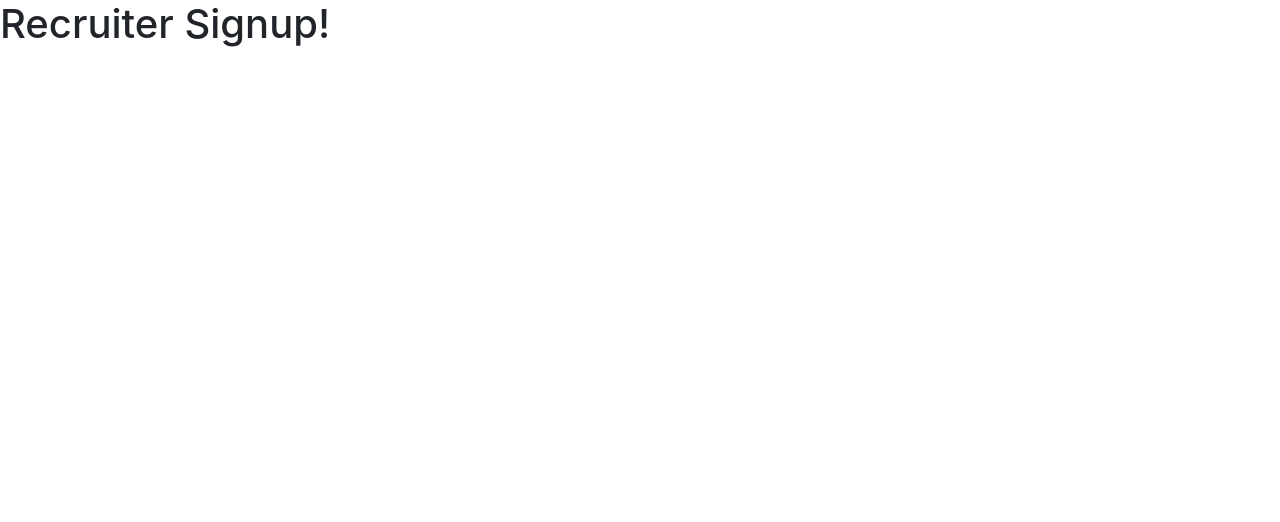
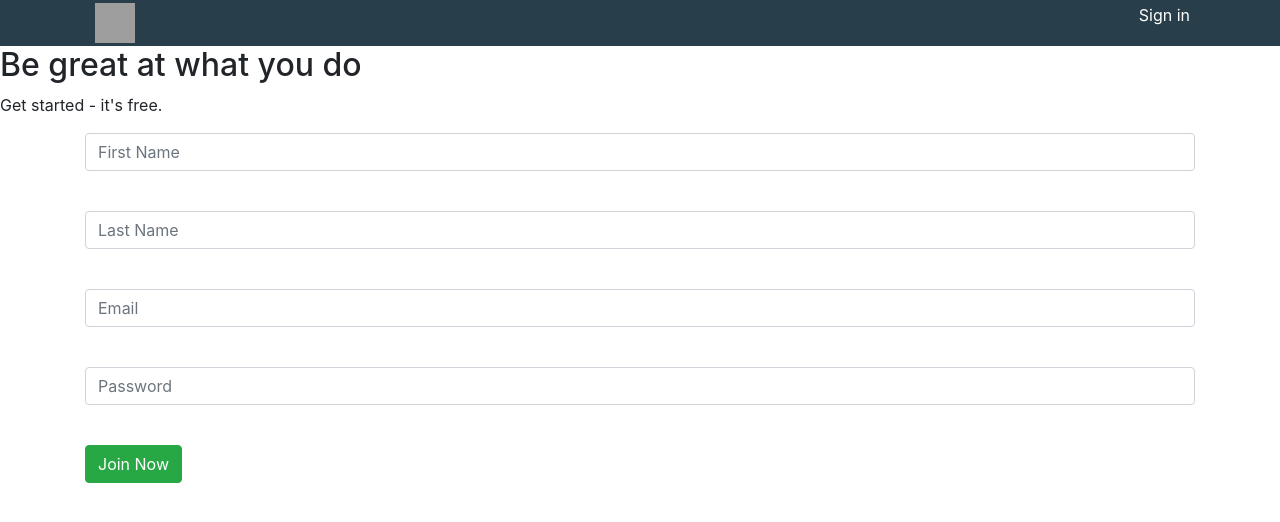
Before and after one commit to AkhilKrishnamurthy/LinkedIn-Prototype, a React (Create React App) app in the folder linkedin/: page /recruiter-signup in a window 1280 px wide. Shown: the top 522 px of the page. Built offline with nearby package versions, Linux system fonts and the light colour scheme; grey boxes are pictures that could not be loaded.

Commit message:
Added Login/Signup

```diff
--- /dev/null
+++ b/linkedin/src/components/Header/Header1.js
@@ -0,0 +1,24 @@
+import React, { Component } from 'react';
+import {Link} from 'react-router-dom';
+class Header1 extends Component {
+    constructor(props) {
+        super(props);
+        console.log(props);
+    }
+
+    render() {
+        return (
+            <div className="header-container">
+                <div className="container">
+                    <div className="header-content-container">
+                        <img className="img-container linkedIn-logo" src="http://www.theredbrickroad.com/wp-content/uploads/2017/05/linkedin-logo-copy.png" alt="logo"></img>
+                        <span className="nav-links">
+                        <Link to="/login">Sign in</Link>
+                        </span>
+                    </div>
+                </div>
+            </div>
+        );
+    }
+}
+export default Header1;
--- a/linkedin/src/components/Login/Login.js
+++ b/linkedin/src/components/Login/Login.js
@@ -2,6 +2,7 @@ import React, {Component} from 'react';
 import {connect} from 'react-redux';
 import {login} from '../../actions/LoginAction';
 import Header from '../Header/Header';
+import {Link} from 'react-router-dom';
 
 class Login extends Component{
 
@@ -16,10 +17,27 @@ class Login extends Component{
 
     render(){
         return(
-            <div>
-            <Header/>
-                <h1>Login page!</h1>
-                <h3>{this.props.loginStateStore.result}</h3>
+            <div class="container">
+
+                <div class="login-form">
+                    <div class="main-div">
+                        <div class="panel">
+                            <h2>Welcome Back</h2>
+                            <p>Don't miss your next opportunity. Sign in to stay updated on your professional world.</p>
+                        </div>
+
+                            <div class="form-group">
+                                <input type="text" class="form-control" name="email" placeholder="Email"/>
+                            </div>
+                            <div class="form-group">
+                                <input type="password" class="form-control" name="password" placeholder="Password"/>
+                            </div>
+                            <button class="btn btn-primary">Sign in</button>
+                            <br></br><br/>
+                            <p>New to LinkedIn? Join now</p>
+                            <Link to = '/signup'>Join</Link>
+                    </div>
+                </div>
             </div>
         );
     }
--- a/linkedin/src/components/Signup/RecruiterSignup.js
+++ b/linkedin/src/components/Signup/RecruiterSignup.js
@@ -1,5 +1,5 @@
 import React, {Component} from 'react';
-
+import Header1 from '../Header/Header1';
 class RecruiterSignup extends Component{
 
     constructor(props){
@@ -10,7 +10,39 @@ class RecruiterSignup extends Component{
     render(){
         return(
             <div>
-                <h1>Recruiter Signup!</h1>
+            <Header1/>
+            <div class="login-form">
+                    <div class="main-div">
+                        <div class="panel">
+                            <h2>Be great at what you do</h2>
+                            <p>Get started - it's free.</p>
+                        </div>
+            <div class = "container">
+            <form>
+                    <div class="form-group">
+                        <input type="text" class="form-control" name="Name" placeholder="First Name"/>
+                    </div>
+                    <br/>
+                    <div class="form-group">
+                        <input type="text" class="form-control" name="Name" placeholder="Last Name"/>
+                    </div>
+                    <br/>
+                    <div class="form-group">
+                            <input type="text" class="form-control" name="Email" placeholder="Email"/>
+                    </div>
+                    <br/>
+                    <div class="form-group">
+                            <input type="password" class="form-control" name="Password" placeholder="Password"/>
+                    </div>
+                    <br/>
+                    <div>
+                        <button class="btn btn-success" type="submit">Join Now</button>
+                    </div>
+                    </form>
+
+            </div>
+            </div>
+            </div>
             </div>
         );
     }
--- a/linkedin/src/components/Signup/Signup.js
+++ b/linkedin/src/components/Signup/Signup.js
@@ -1,5 +1,5 @@
 import React, {Component} from 'react';
-
+import Header1 from '../Header/Header1';
 class Signup extends Component{
 
     constructor(props){
@@ -9,9 +9,42 @@ class Signup extends Component{
 
     render(){
         return(
-            <div>
-                <h1>Signup Page!</h1>
-            </div>
+             <div>
+                 <Header1/>
+                 <div class="login-form">
+                    <div class="main-div">
+                        <div class="panel">
+                            <h2>Be great at what you do</h2>
+                            <p>Get started - it's free.</p>
+                        </div>
+              <div class = "container">
+              <form>
+                      <div class="form-group">
+                          <input type="text" class="form-control" name="Name" placeholder="First Name"/>
+                      </div>
+                      <br/>
+                      <div class="form-group">
+                          <input type="text" class="form-control" name="Name" placeholder="Last Name"/>
+                      </div>
+                      <br/>
+                      <div class="form-group">
+                              <input type="text" class="form-control" name="Email" placeholder="Email"/>
+                      </div>
+                      <br/>
+                      <div class="form-group">
+                              <input type="password" class="form-control" name="Password" placeholder="Password"/>
+                      </div>
+                      <br/>
+                      <div>
+                          <button class="btn btn-success" type="submit">Join Now</button>
+                      </div>
+
+                      </form>
+
+              </div>
+       </div>
+       </div>
+       </div>
         );
     }
 }
```
